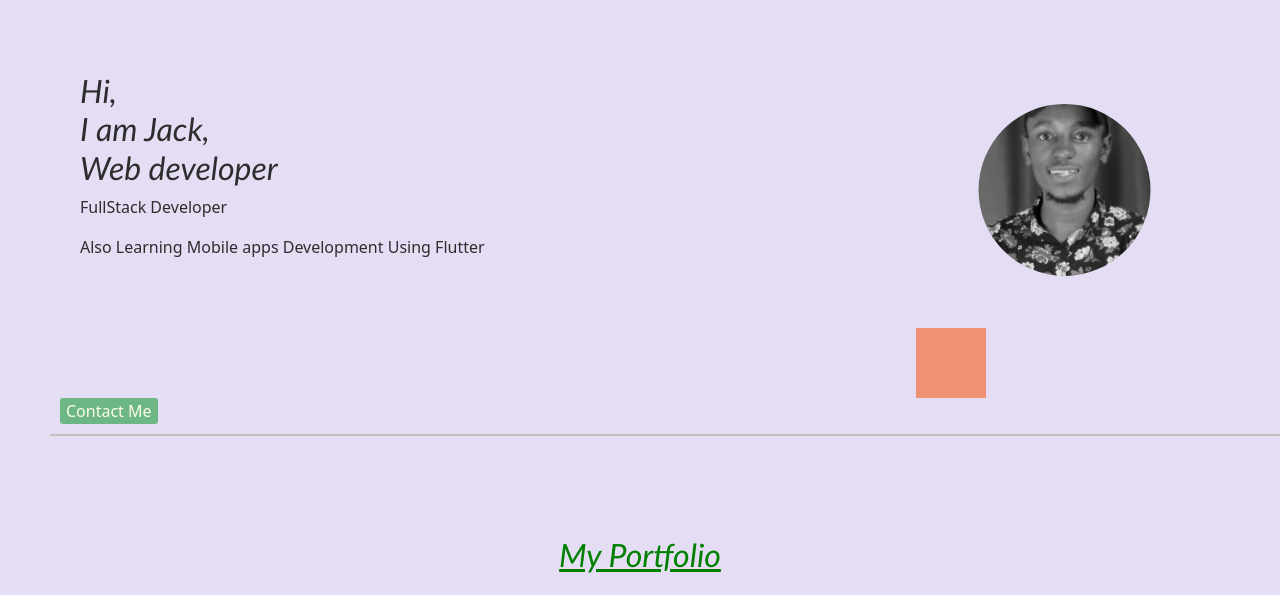
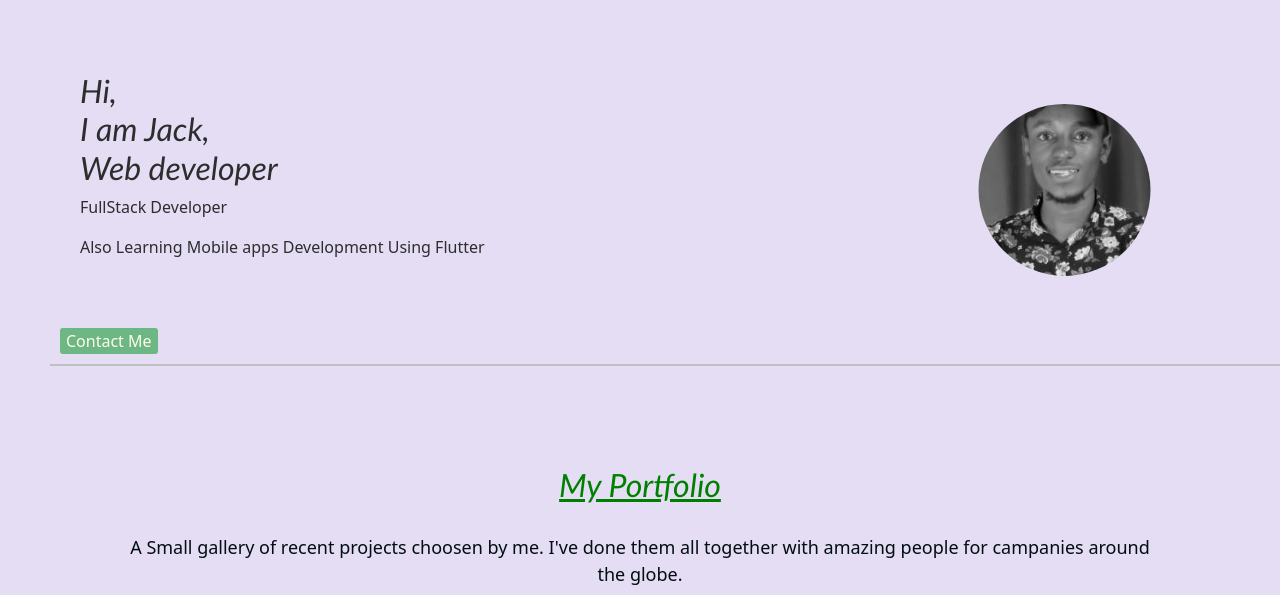
Before and after one commit to 254jack/Portfolio, a plain HTML site: page index.html in a window 1280 px wide. Shown: the part 130-725 px from the top of the page. Drawn offline with nearby package versions, Linux system fonts and the light colour scheme.

Commit message:
first commit

```diff
--- a/css/index.css
+++ b/css/index.css
@@ -459,12 +459,3 @@ div a{
     margin-bottom: 20px;
 
 }
-
-
-.kim{
-    width: 70px;
-    height: 70px;
-    background-color: #ef9273;
-    box-shadow: 3px, 5px, 34px, 0.9 ;
-
-}
```
